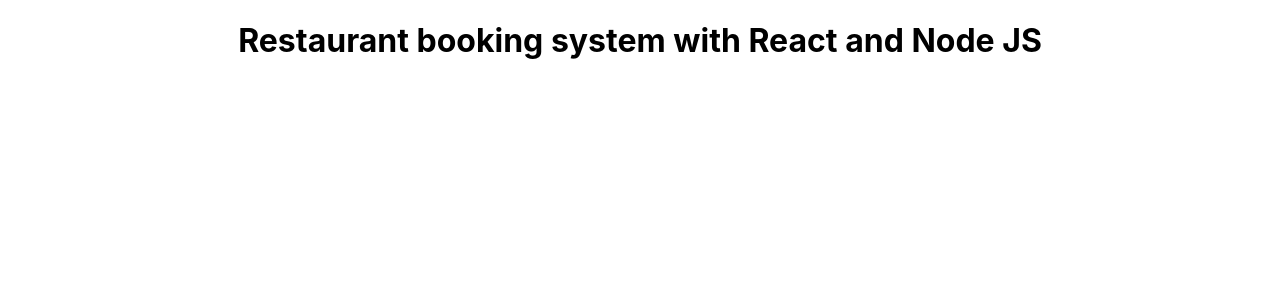
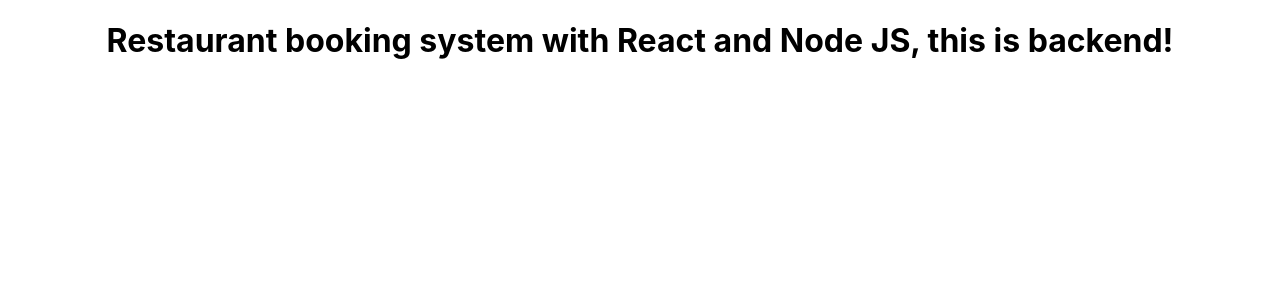
Before and after one commit to sourmondays/restaurantBooking, a React (Create React App) app: page / in a window 1280 px wide. Shown: the top 300 px of the page. Built offline with nearby package versions, Linux system fonts and the light colour scheme.

Commit message:
Added text

```diff
--- a/src/App.js
+++ b/src/App.js
@@ -1,11 +1,13 @@
-import React from 'react';
-import logo from './logo.svg';
-import './App.css';
+import React from "react";
+import logo from "./logo.svg";
+import "./App.css";
 
 function App() {
   return (
     <div className="App">
-      <h1>Restaurant booking system with React and Node JS</h1>
+      <h1>
+        Restaurant booking system with React and Node JS, this is backend!
+      </h1>
     </div>
   );
 }
```
